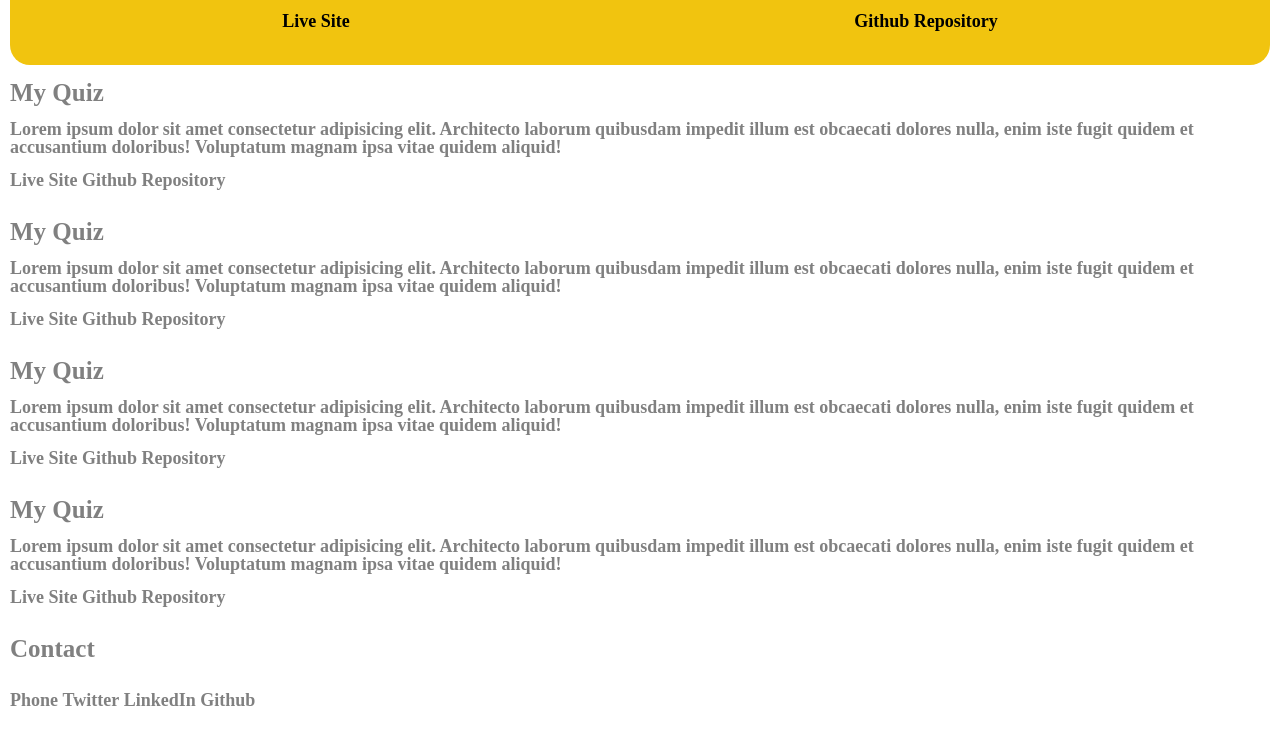
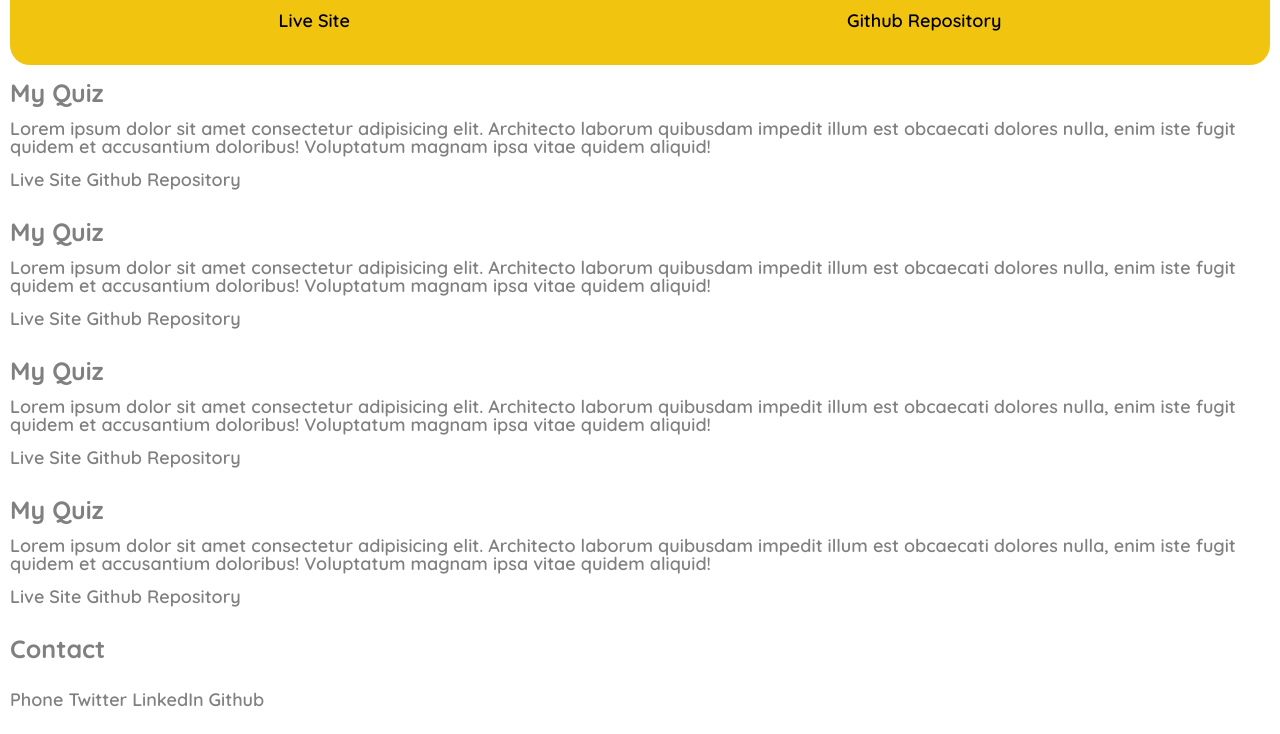
Before and after one commit to myspace20/Portfolio, a plain HTML site: page index.html in a window 1280 px wide. Shown: the part 1021-1755 px from the top of the page. Drawn offline with Linux system fonts and the light colour scheme.

Commit message:
font added

```diff
--- a/index.html
+++ b/index.html
@@ -4,7 +4,7 @@
     <meta charset="UTF-8">
     <meta http-equiv="X-UA-Compatible" content="IE=edge">
     <meta name="viewport" content="width=device-width, initial-scale=1.0">
-    <link href="https://fonts.googleapis.com/css2?family=Poppins:ital,wght@0,100;0,300;0,700;1,500&display=swap" rel="stylesheet">
+    <link href="https://fonts.googleapis.com/css2?family=Poppins:ital,wght@0,100;0,300;0,700;1,500&family=Quicksand:wght@300;400;500;600;700&display=swap" rel="stylesheet">
     <link rel="stylesheet" href="./css/reset.css">
     <link rel="stylesheet" href="./css/styles.css">
     <title>Roger Portfolio</title>
```
